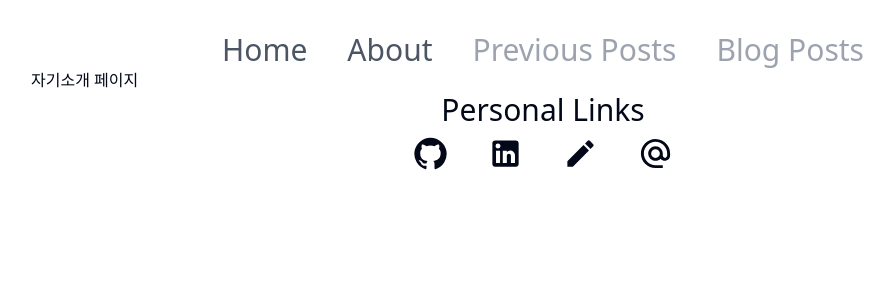
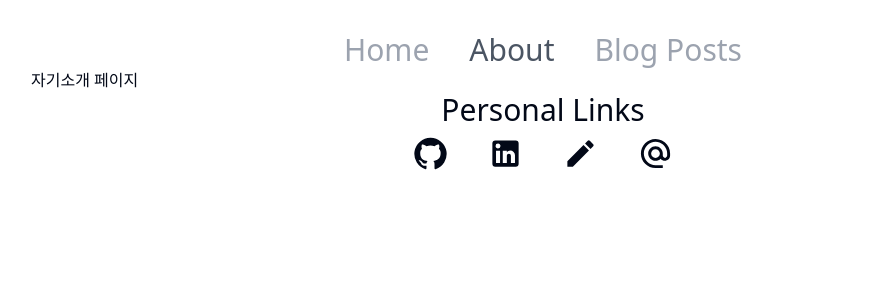
Before and after one commit to koremp/koremp.blog, a Next.js app: page /about in a window 1280 px wide. Shown: the top 300 px of the page, without its empty margins (97-991 px from the left). Built offline with nearby package versions, Linux system fonts and the light colour scheme.

Commit message:
refact: remove prev nav and change home href

```diff
--- a/src/components/common/nav-header.tsx
+++ b/src/components/common/nav-header.tsx
@@ -12,16 +12,12 @@ interface Nav {
 
 export const navs: Nav[] = [
   {
-    href: '/',
+    href: '/home',
     label: "Home",
   },
   {
     href: '/about',
     label: 'About'
-  },
-  {
-    href: '/prev',
-    label: "Previous Posts",
   },
   {
     href: '/blog',
```
